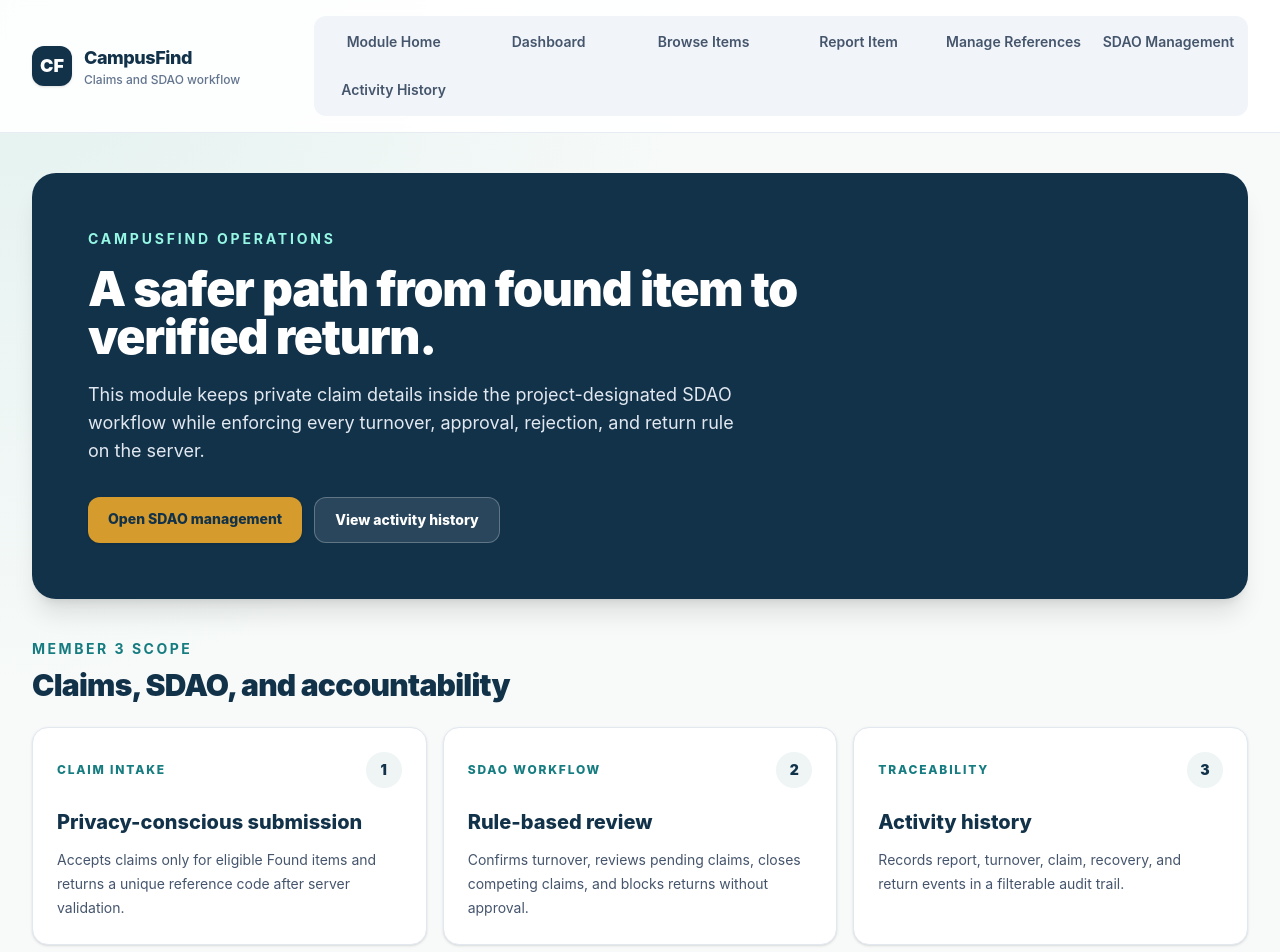
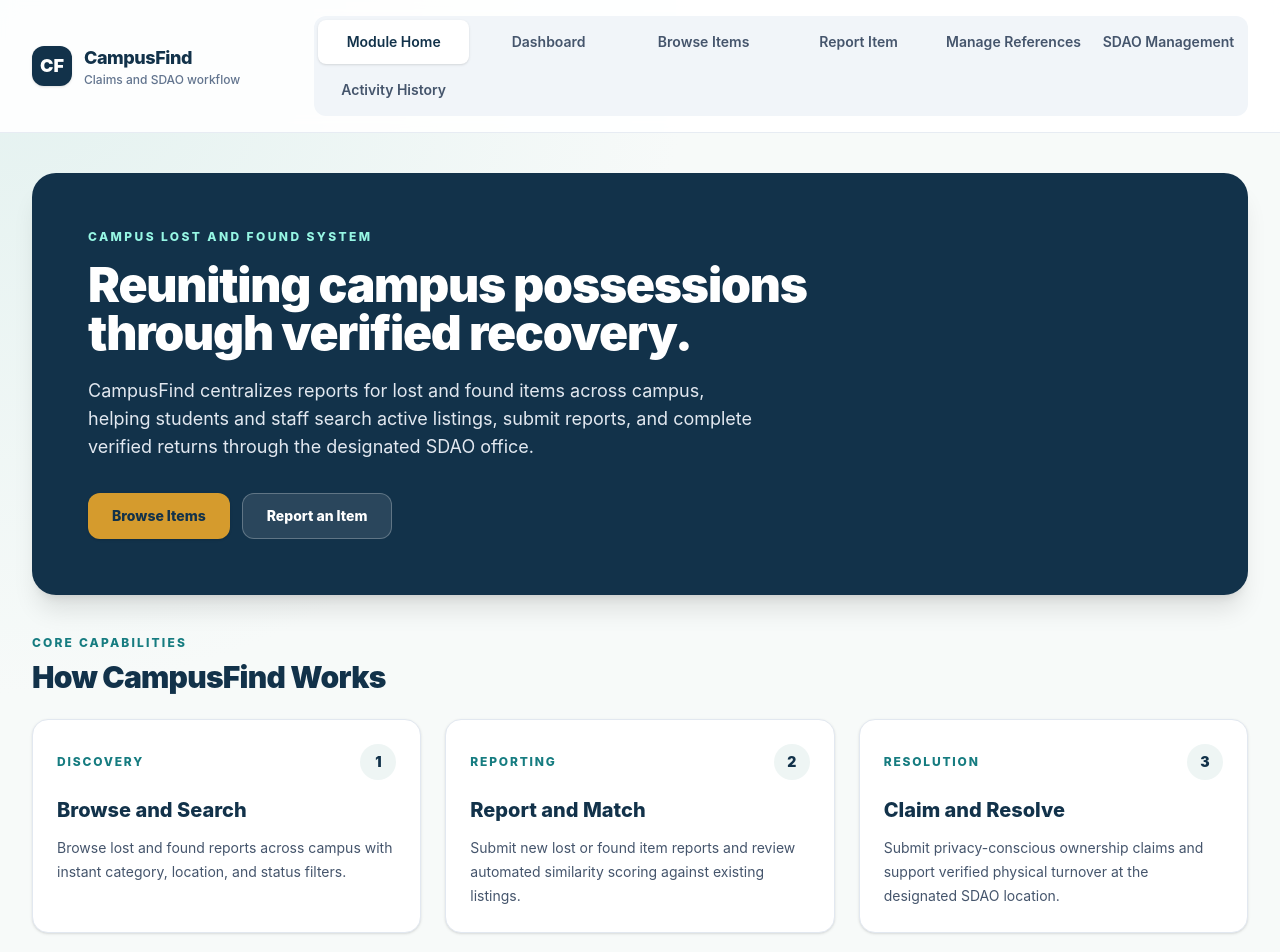
Before and after one commit to Gennnnjii/campusfind-client, a React (Vite) app: page / in a window 1280 px wide. Before the commit this address led to /member3. Shown: the top 952 px of the page. Built offline with nearby package versions, Linux system fonts and the light colour scheme; no server answers.

Commit message:
feat: add landing page client

```diff
--- a/src/App.tsx
+++ b/src/App.tsx
@@ -1,4 +1,4 @@
-import { Route, Routes, Navigate } from 'react-router-dom'
+import { Route, Routes } from 'react-router-dom'
 import { AppLayout } from './components/AppLayout'
 import { ActivityHistoryPage } from './pages/ActivityHistoryPage'
 import { BrowseItemsPage } from './pages/BrowseItemsPage'
@@ -7,6 +7,7 @@ import { DashboardPage } from './pages/DashboardPage'
 import { EditItemPage } from './pages/EditItemPage'
 import { FoundReportsPage } from './pages/FoundReportsPage'
 import { ItemDetailsPage } from './pages/ItemDetailsPage'
+import { LandingPage } from './pages/LandingPage'
 import { LostReportsPage } from './pages/LostReportsPage'
 import { Member3HomePage } from './pages/Member3HomePage'
 import { NotFoundPage } from './pages/NotFoundPage'
@@ -19,7 +20,7 @@ function App() {
   return (
     <Routes>
       <Route element={<AppLayout />}>
-        <Route index element={<Navigate to="/member3" replace />} />
+        <Route index element={<LandingPage />} />
         <Route path="member3" element={<Member3HomePage />} />
         <Route path="dashboard" element={<DashboardPage />} />
         <Route path="items" element={<BrowseItemsPage />} />
--- /dev/null
+++ b/src/pages/LandingPage.tsx
@@ -0,0 +1,80 @@
+import { Link } from 'react-router-dom'
+
+export function LandingPage() {
+  return (
+    <div className="space-y-10">
+      <section className="overflow-hidden rounded-3xl bg-campus-navy px-6 py-10 text-white shadow-xl sm:px-10 lg:px-14 lg:py-14">
+        <div className="max-w-3xl">
+          <p className="text-xs font-extrabold uppercase tracking-[0.2em] text-teal-200">
+            Campus Lost and Found System
+          </p>
+          <h1 className="mt-4 text-3xl font-black tracking-tight sm:text-5xl">
+            Reuniting campus possessions through verified recovery.
+          </h1>
+          <p className="mt-5 max-w-2xl text-base leading-7 text-slate-200 sm:text-lg">
+            CampusFind centralizes reports for lost and found items across campus, helping students and staff search active listings, submit reports, and complete verified returns through the designated SDAO office.
+          </p>
+          <div className="mt-8 flex flex-col gap-3 sm:flex-row">
+            <Link
+              to="/items"
+              className="grid min-h-11 place-items-center rounded-xl bg-campus-gold px-6 py-3 text-center text-sm font-extrabold text-campus-navy shadow-sm transition hover:bg-amber-300"
+            >
+              Browse Items
+            </Link>
+            <Link
+              to="/report"
+              className="grid min-h-11 place-items-center rounded-xl border border-white/25 bg-white/10 px-6 py-3 text-center text-sm font-extrabold text-white transition hover:bg-white/20"
+            >
+              Report an Item
+            </Link>
+          </div>
+        </div>
+      </section>
+
+      <section aria-labelledby="capabilities-heading">
+        <div className="max-w-2xl">
+          <p className="text-xs font-extrabold uppercase tracking-[0.18em] text-campus-teal">
+            Core Capabilities
+          </p>
+          <h2 id="capabilities-heading" className="mt-2 text-2xl font-black tracking-tight text-campus-navy sm:text-3xl">
+            How CampusFind Works
+          </h2>
+        </div>
+        <div className="mt-6 grid gap-6 md:grid-cols-3">
+          <article className="rounded-2xl border border-slate-200 bg-white p-6 shadow-sm">
+            <div className="flex items-center justify-between">
+              <p className="text-xs font-extrabold uppercase tracking-[0.15em] text-campus-teal">Discovery</p>
+              <span className="grid size-9 place-items-center rounded-full bg-campus-mist text-sm font-black text-campus-navy">1</span>
+            </div>
+            <h3 className="mt-4 text-xl font-extrabold text-campus-navy">Browse and Search</h3>
+            <p className="mt-3 text-sm leading-6 text-slate-600">
+              Browse lost and found reports across campus with instant category, location, and status filters.
+            </p>
+          </article>
+
+          <article className="rounded-2xl border border-slate-200 bg-white p-6 shadow-sm">
+            <div className="flex items-center justify-between">
+              <p className="text-xs font-extrabold uppercase tracking-[0.15em] text-campus-teal">Reporting</p>
+              <span className="grid size-9 place-items-center rounded-full bg-campus-mist text-sm font-black text-campus-navy">2</span>
+            </div>
+            <h3 className="mt-4 text-xl font-extrabold text-campus-navy">Report and Match</h3>
+            <p className="mt-3 text-sm leading-6 text-slate-600">
+              Submit new lost or found item reports and review automated similarity scoring against existing listings.
+            </p>
+          </article>
+
+          <article className="rounded-2xl border border-slate-200 bg-white p-6 shadow-sm">
+            <div className="flex items-center justify-between">
+              <p className="text-xs font-extrabold uppercase tracking-[0.15em] text-campus-teal">Resolution</p>
+              <span className="grid size-9 place-items-center rounded-full bg-campus-mist text-sm font-black text-campus-navy">3</span>
+            </div>
+            <h3 className="mt-4 text-xl font-extrabold text-campus-navy">Claim and Resolve</h3>
+            <p className="mt-3 text-sm leading-6 text-slate-600">
+              Submit privacy-conscious ownership claims and support verified physical turnover at the designated SDAO location.
+            </p>
+          </article>
+        </div>
+      </section>
+    </div>
+  )
+}
```
